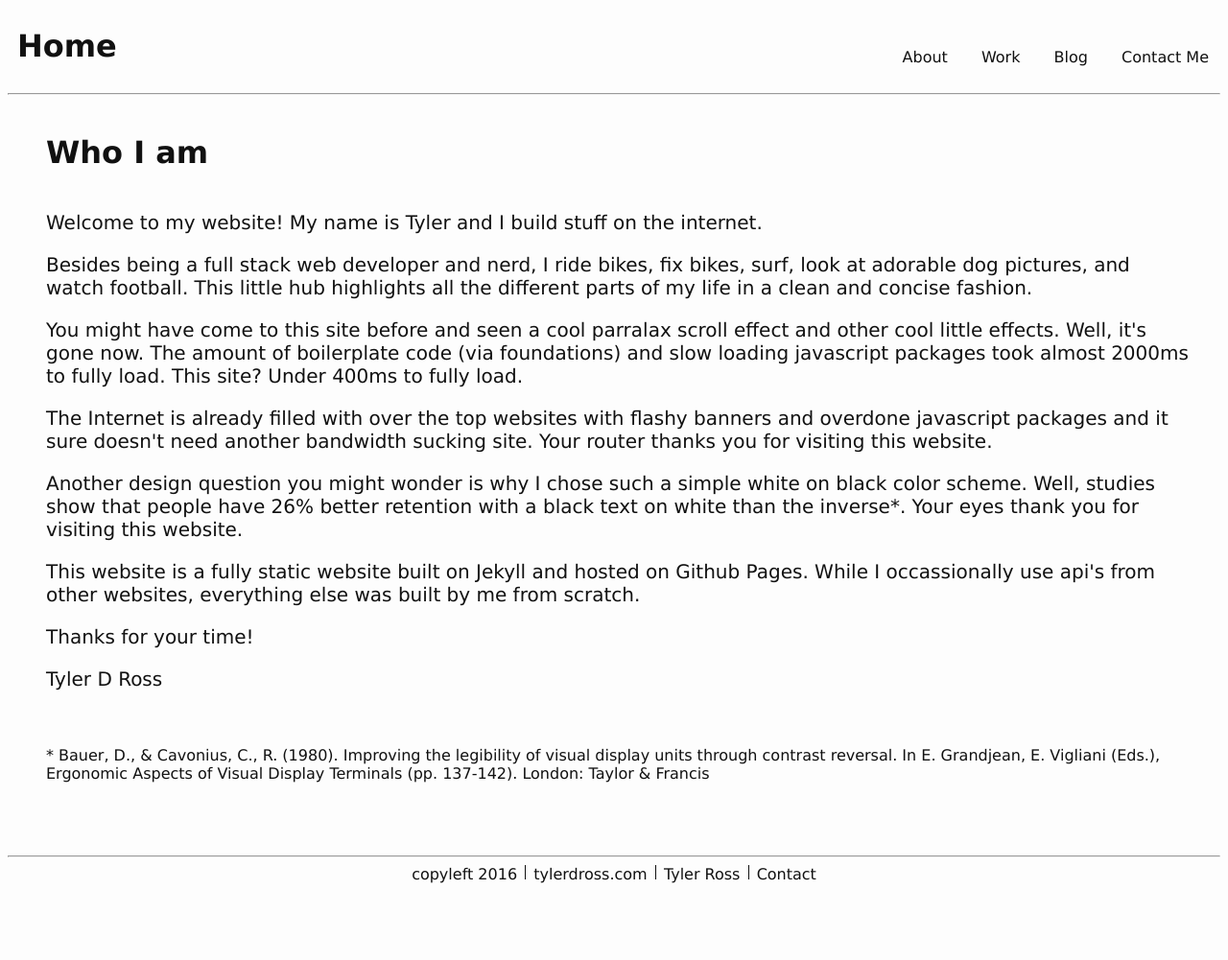
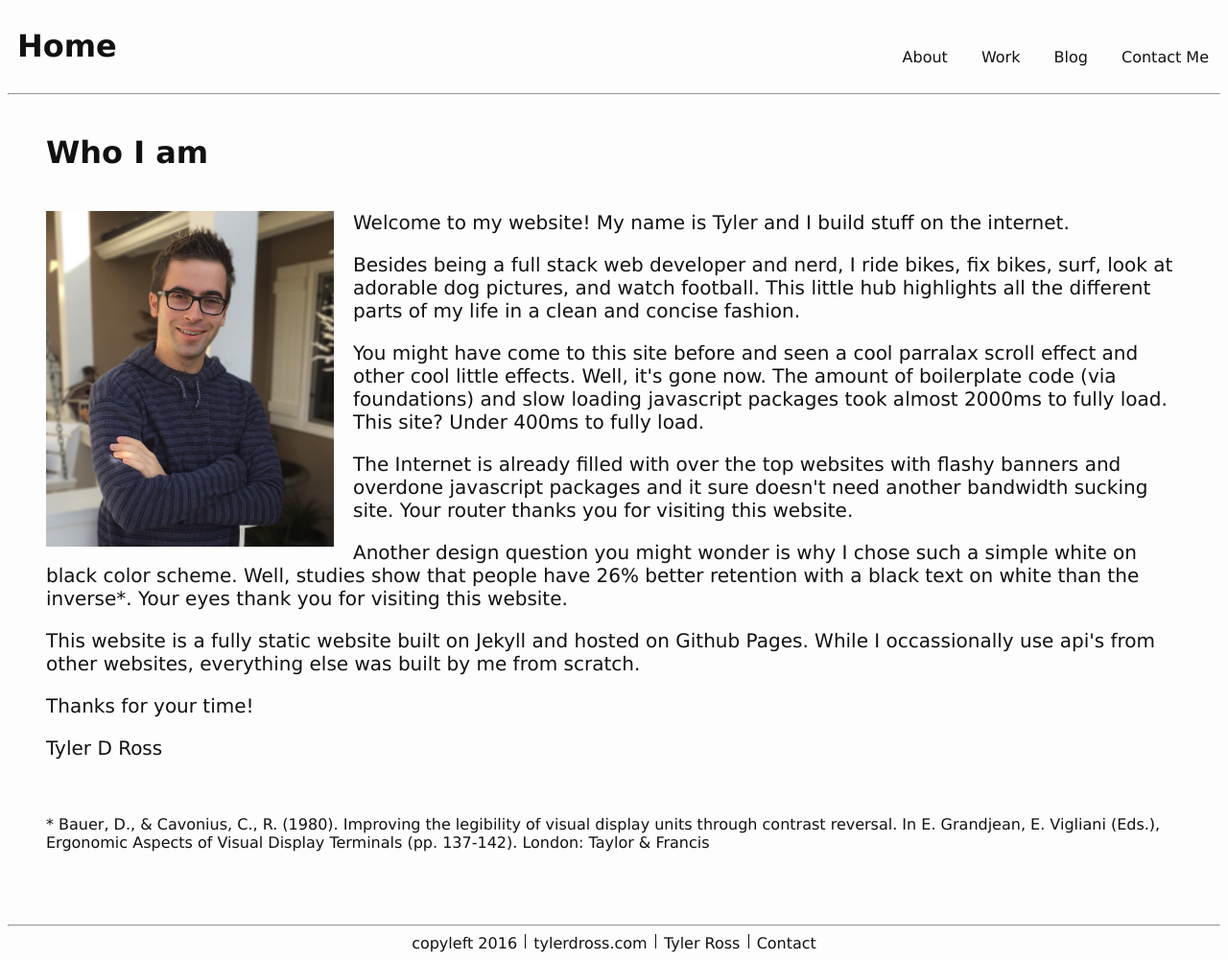
Before and after one commit to trizzle21/trizzle21.github.io, a Jekyll site: the page built from about.md, in a window 1280 px wide. Shown: the whole page at 96% size. Built offline with Jekyll 4.4.1, drawn with Linux system fonts in a browser that asks for light colours; nearby versions of some CDN libraries; before the commit the page ends 929 px from its top, so only the background shows below that.

Commit message:
added profile, updated css and about me page

```diff
--- a/about.md
+++ b/about.md
@@ -8,13 +8,19 @@ permalink: about/
 
     <h1>Who I am</h1>
 
-<p>Welcome to my website! My name is Tyler and I build stuff on the internet.</p>
+<div class="profile_section">
+	<img id="profile_pic" src="/assets/images/webprofile.jpg">
 
-<p>Besides being a full stack web developer and nerd, I ride bikes, fix bikes, surf, look at adorable dog pictures, and watch football. This little hub highlights all the different parts of my life in a clean and concise fashion.</p>
+	<p class='profile_text'>Welcome to my website! My name is Tyler and I build stuff on the internet.</p>
 
-<p>You might have come to this site before and seen a cool parralax scroll effect and other cool little effects. Well, it's gone now. The amount of boilerplate code (via foundations) and slow loading javascript packages took almost 2000ms to fully load. This site? Under 400ms to fully load.</p>
+		<p class='profile_text'>Besides being a full stack web developer and nerd, I ride bikes, fix bikes, surf, look at adorable dog pictures, and watch football. This little hub highlights all the different parts of my life in a clean and concise fashion.</p>
 
-<p>The Internet is already filled with over the top websites with flashy banners and overdone javascript packages and it sure doesn't need another bandwidth sucking site. Your router thanks you for visiting this website.</p>
+		<p class='profile_text'>You might have come to this site before and seen a cool parralax scroll effect and other cool little effects. Well, it's gone now. The amount of boilerplate code (via foundations) and slow loading javascript packages took almost 2000ms to fully load. This site? Under 400ms to fully load.</p>
+
+		<p class='profile_text'>The Internet is already filled with over the top websites with flashy banners and overdone javascript packages and it sure doesn't need another bandwidth sucking site. Your router thanks you for visiting this website.</p>
+	</div>
+
+<div class="profile_p">
 
 <p>Another design question you might wonder is why I chose such a simple white on black color scheme. Well, studies show that people have 26% better retention with a black text on white than the inverse<i>*</i>. Your eyes thank you for visiting this website.</p>
 
@@ -35,5 +41,4 @@ permalink: about/
 
 
 
-
 </div>
--- a/css/main.scss
+++ b/css/main.scss
@@ -169,3 +169,28 @@ div.text_description {
     display: inline-block;
     vertical-align:top;
 }
+
+.profile_section {
+    display:block;
+}
+
+#profile_p {
+    margin-left: 20px;
+    float:left;
+    display:inline-block;
+}
+
+#profile_pic{
+    padding: 0 20px 5px 0;
+    float:left;
+    position:relative;
+    display: inline-block;
+    height: 350px;
+    width: 300px;
+
+}
+
+.profile_text {
+    padding-left: 30px;
+    display: block;
+}
```
Also changed, not shown: assets/images/webprofile.jpg (added), css/body.scss (line endings or trailing spaces), 6 other files.
